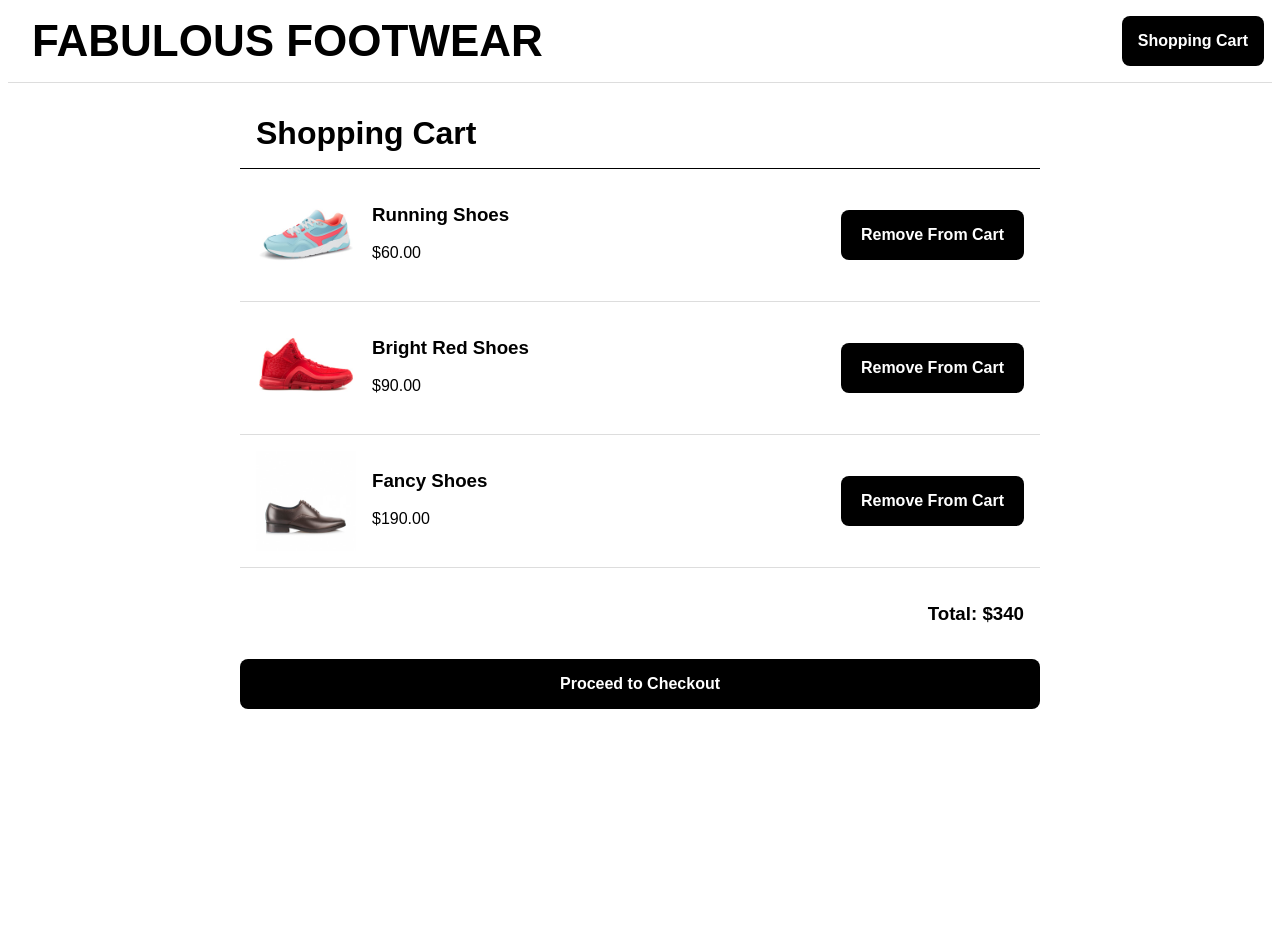
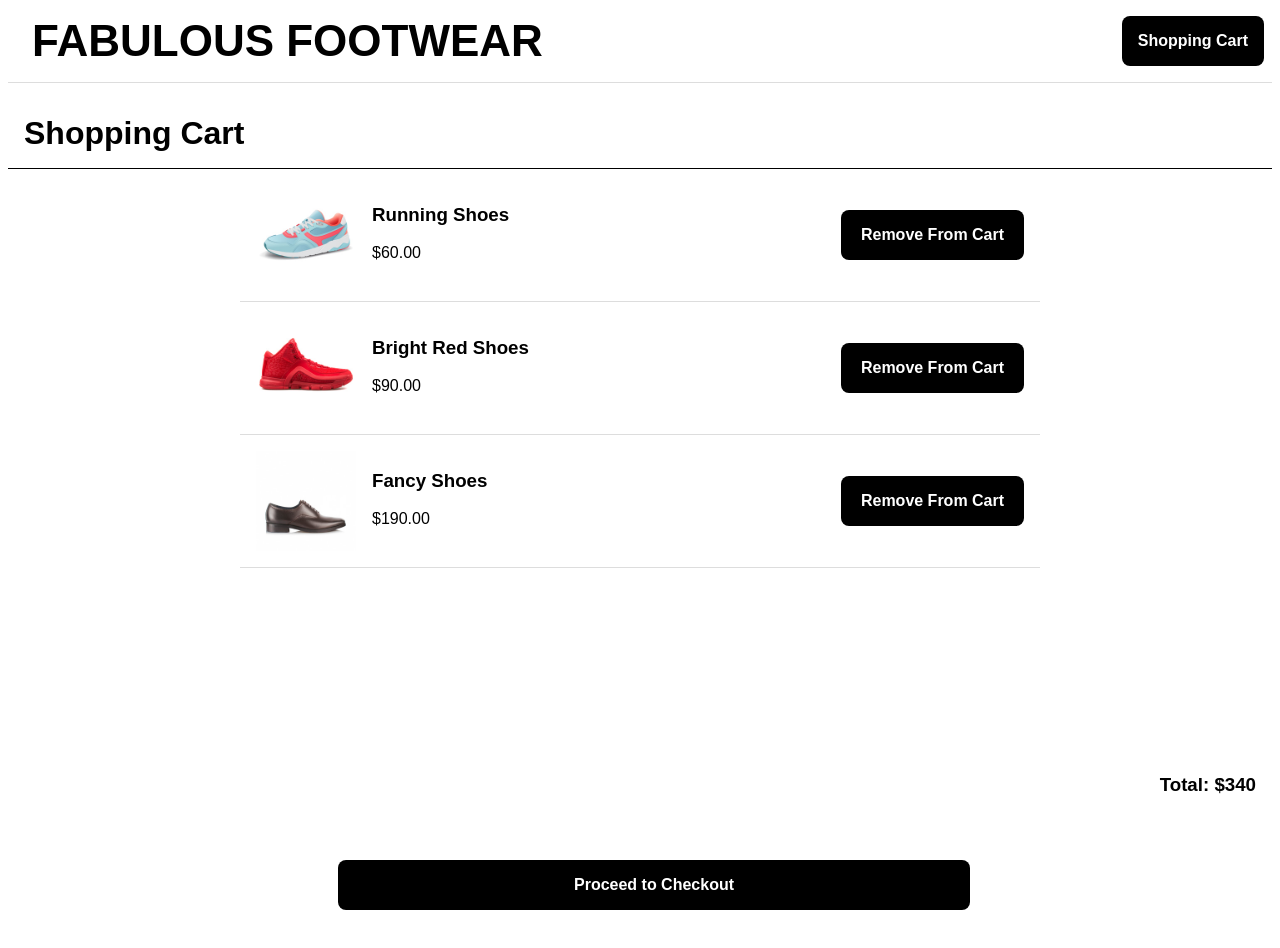
Before and after one commit to Sergent009/vue-express-fullstackapp, a Vue app: page /cart in a window 1280 px wide. Shown: the top 948 px of the page. Before the commit the page ends 907 px from the top, so only its background shows below. Built offline with nearby package versions, Linux system fonts and the light colour scheme.

Commit message:
another one component is splitted into two more components

```diff
--- /dev/null
+++ b/src/components/ProductsList.vue
@@ -0,0 +1,29 @@
+<template>
+<div>
+<div id="page-wrap">
+  <ProductsListItem v-for="product in cartItems" :key="product.id" :product="product" />
+</div>
+</div>
+</template>
+
+<script>
+import ProductsListItem from './ProductsListItem.vue'
+export default {
+    name: 'ProductsList',
+    props:['cartItems'],
+    components:{
+        ProductsListItem
+    },
+}
+</script>
+
+<style>
+
+.page-wrap{
+    margin: 20px;
+    padding: 20px;
+    background-color: #f0f0f0;
+    border: 1px solid #ddd;
+}
+
+</style>
--- /dev/null
+++ b/src/components/ProductsListItem.vue
@@ -0,0 +1,45 @@
+<template>
+  <div class="product-container">
+    <img :src="product.imageUrl" class="product-image">
+    <div class="details-wrap">
+      <h3>{{product.name}}</h3>
+      <p>${{product.price}}</p>
+    </div>
+    <button class="remove-button">Remove From Cart</button>
+</div>
+</template>
+
+<script>
+export default {
+    name: 'ProductsListItem',
+    props: ['product'],
+}
+</script>
+
+<style>
+
+  .product-image {
+    flex: 1;
+    height: 100px;
+    max-width: 100px;
+  }
+
+  .details-wrap {
+    padding: 0 16px;
+    flex: 3;
+  }
+
+  .remove-button {
+    flex: 1;
+    margin: auto;
+  }
+
+  .product-container {
+    align-content: 'center';
+    border-bottom: 1px solid #ddd;
+    display: flex;
+    padding: 16px;
+    width: 100%;
+  }
+
+</style>
--- a/src/views/CartPage.vue
+++ b/src/views/CartPage.vue
@@ -1,26 +1,25 @@
 <template>
 
-<div id="page-wrap">
+<div>
   <h1>Shopping Cart</h1>
-  <div v-for="product in cartItems" :key="product.id" class="product-container">
-    <img :src="product.imageUrl" class="product-image">
-    <div class="details-wrap">
-      <h3>{{product.name}}</h3>
-      <p>${{product.price}}</p>
-    </div>
-    <button class="remove-button">Remove From Cart</button>
-  </div>
-  <h3 id="total-price">Total: ${{totalPrice}}</h3>
-  <button id="checkout-button">Proceed to Checkout</button>
+    <ProductsList :cartItems="cartItems" />
+    <div>
+<h3 id="total-price">Total: ${{totalPrice}}</h3>
+   <button id="checkout-button">Proceed to Checkout</button>
+   </div>
 </div>
 
 </template>
 
 <script>
-import {cartItems} from '../fake-data'
+import {cartItems} from '../fake-data';
+import ProductsList from '../components/ProductsList.vue'
 
 export default {
   name: 'CartPage',
+  components:{
+    ProductsList
+  },
 
   data(){
     return{
@@ -50,34 +49,15 @@ export default {
   #total-price {
     padding: 16px;
     text-align: right;
+    position: relative;
+    top: -230px;
   }
 
   #checkout-button {
-    width: 100%;
-  }
-
-  .product-container {
-    align-content: 'center';
-    border-bottom: 1px solid #ddd;
-    display: flex;
-    padding: 16px;
-    width: 100%;
-  }
-
-  .product-image {
-    flex: 1;
-    height: 100px;
-    max-width: 100px;
-  }
-
-  .details-wrap {
-    padding: 0 16px;
-    flex: 3;
-  }
-
-  .remove-button {
-    flex: 1;
-    margin: auto;
+    width: 50%;
+    position: relative;
+    top: -200px;
+    left: 330px;
   }
 
 </style>
```
